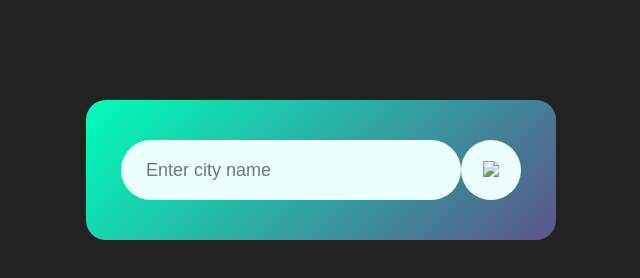
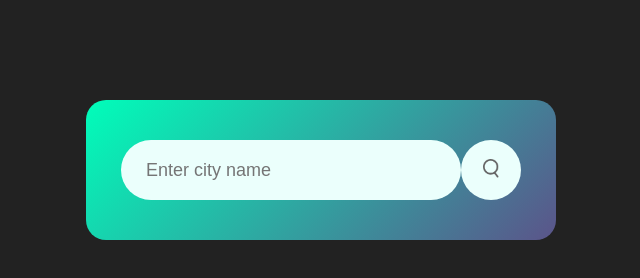
Before and after one commit to aayushi2005/WeatherApp, a plain HTML site: page index.html in a window 1280 px wide. Shown: the full height of the page, 319-959 px from the left. Drawn offline with Linux system fonts and the light colour scheme; files whose address does not match are found by name.

Commit message:
Update index.html

```diff
--- a/index.html
+++ b/index.html
@@ -12,7 +12,7 @@
     <div class="card">
         <div class="search">
             <input type="text" placeholder="Enter city name" spellcheck="false">
-            <button><img src="images/search.png"> </img> </button>
+            <button><img src="search.png"> </img> </button>
         </div>
         <div class="weather">
             <img src="images/rain.png" class="weather-icon">
```
